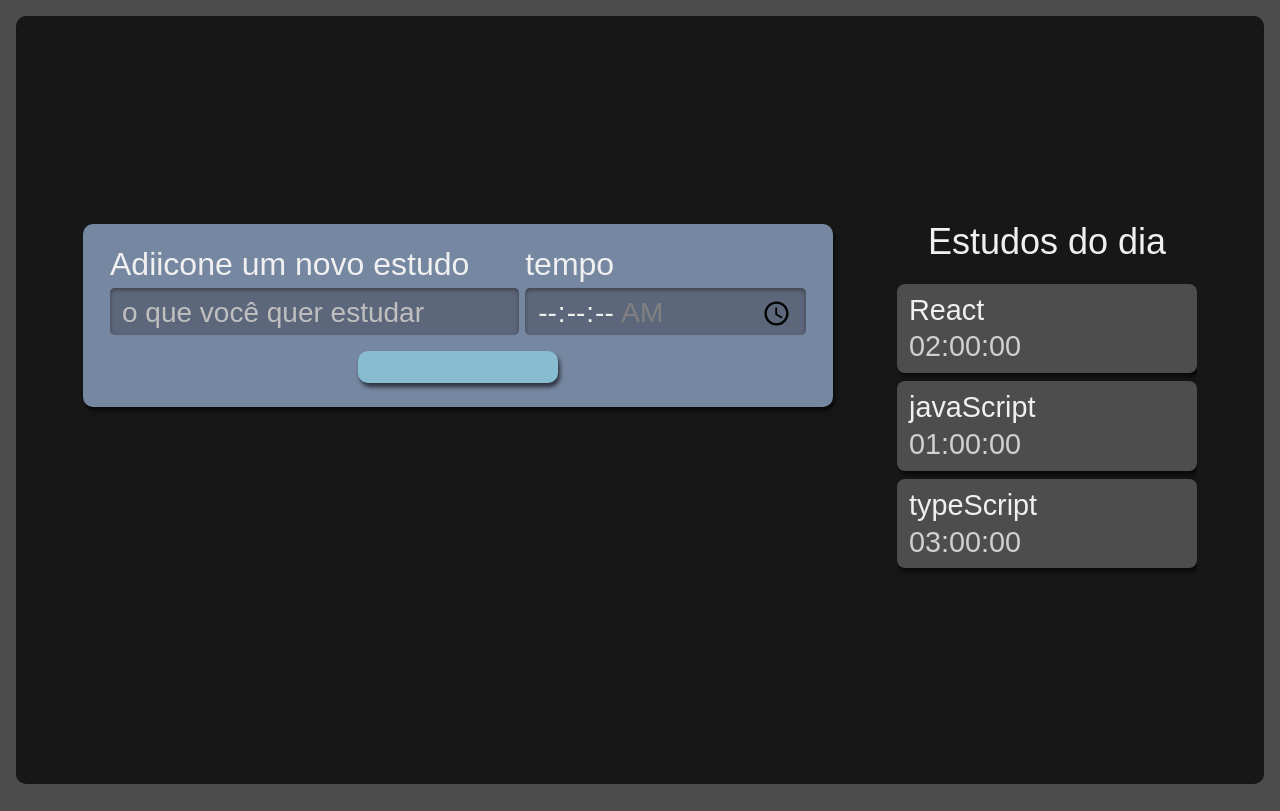
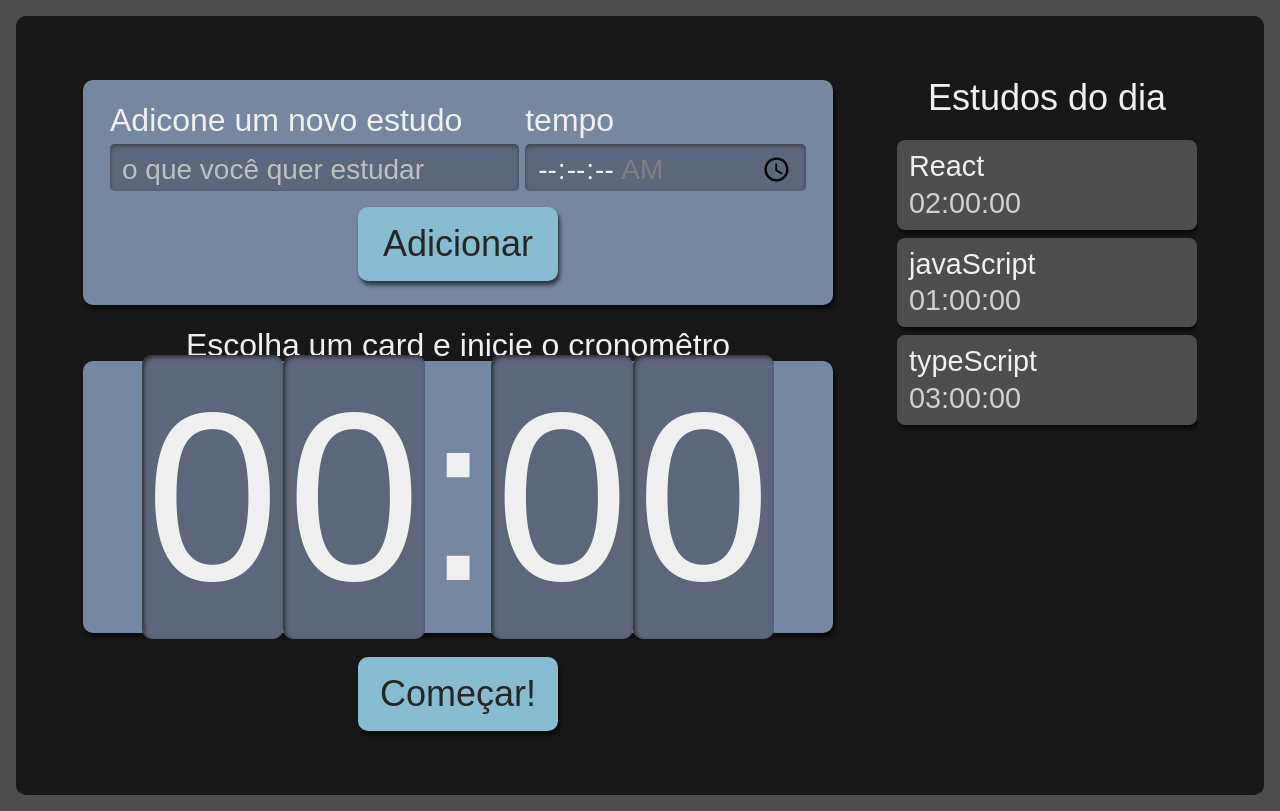
Before and after one commit to fabioMacieira16/FundamentosReactAlura, a React (Create React App) app in the folder alura-studies/: page / in a window 1280 px wide. Built offline with nearby package versions, Linux system fonts and the light colour scheme.

Commit message:
featuer: create component relogio and crononometro

```diff
--- a/alura-studies/src/components/Button/index.tsx
+++ b/alura-studies/src/components/Button/index.tsx
@@ -1,12 +1,16 @@
-import React from "react"
+import React from 'react';
 import Style from './Button.module.scss'
-class Button extends React.Component {
+interface IProps {
+    children: React.ReactChild;
+}
+class Botao extends React.Component<IProps> {
     render() {
         return (
             <button className={Style.botao}>
+                {this.props.children}
             </button>
         )
     }
 }
 
-export default Button;
+export default Botao;
--- /dev/null
+++ b/alura-studies/src/components/Cronometro/Cronometro.module.scss
@@ -0,0 +1,59 @@
+.cronometro {
+    display: flex;
+    flex-direction: column;
+    align-items: center;
+    grid-area: cronometro;
+
+    .relogioWrapper {
+      align-items: center;
+      background-color: #7687A1;
+      border-radius: 10px;
+      box-shadow: 2px 4px 4px #0000009F;
+      box-sizing: border-box;
+      display: flex;
+      font-size: 5rem;
+      justify-content: center;
+      margin-bottom: 24px;
+      padding: 16px 12px;
+      width: 100%;
+    }
+
+    .titulo {
+      font-size: 2rem;
+    }
+
+    button {
+      background-color: #88bcd1;
+      border-radius: 10px;
+      box-shadow: 2px 4px 4px #0000009F;
+      color: #272626;
+      cursor: pointer;
+      font-size: 1.25rem;
+      padding: 16px;
+      width: 150px;
+
+      &:active {
+        background-color: #7CA6B7;
+        box-shadow: 2px 2px 4px #0000009F inset;
+        cursor: auto;
+      }
+    }
+
+    @media screen and (min-width:1280px) {
+
+      .relogioWrapper{
+        font-size: 15rem;
+      }
+
+      p {
+        font-size: 2rem;
+      }
+
+      button {
+        grid-column-start: span 2;
+        justify-self: center;
+        width: 200px;
+        font-size: 2.25rem;
+      }
+    }
+  }
--- /dev/null
+++ b/alura-studies/src/components/Cronometro/Relogio/Index.tsx
@@ -0,0 +1,13 @@
+import style from "./Relogio.module.scss";
+
+export default function Relogio() {
+    return (
+        <>
+            <span className={style.relogioNumero}>0</span>
+            <span className={style.relogioNumero}>0</span>
+            <span className={style.relogioDivisao}>:</span>
+            <span className={style.relogioNumero}>0</span>
+            <span className={style.relogioNumero}>0</span>
+        </>
+    )
+}
--- /dev/null
+++ b/alura-studies/src/components/Cronometro/Relogio/Relogio.module.scss
@@ -0,0 +1,21 @@
+.relogioNumero {
+  background-color: #5D677C;
+  box-shadow: 2px 2px 4px #2B2B2B inset;
+  height: 3.6rem;
+  width: 3rem;
+  padding: 8px 4px;
+  border-radius: 10px;
+
+  @media screen and (min-width:1280px) {
+    height: 10.8rem;
+    width: 9rem;
+  }
+}
+
+.relogioDivisao {
+  height: 4.2rem;
+
+  @media screen and (min-width:1280px) {
+    height: 12.6rem;
+  }
+}
--- /dev/null
+++ b/alura-studies/src/components/Cronometro/index.tsx
@@ -0,0 +1,19 @@
+import Button from "../Button";
+import Relogio from "./Relogio/Index";
+import style from "./Cronometro.module.scss";
+
+export default function Cronometro() {
+    return (
+        <div className={style.cronometro}>
+            <p className={style.titule}>Escolha um card e inicie o cronomêtro</p>
+            <div className={style.relogioWrapper}>
+                <div>
+                    <Relogio />
+                </div>
+            </div>
+            <Button>
+                Começar!
+            </Button>
+        </div>
+    )
+}
--- a/alura-studies/src/components/Form/index.tsx
+++ b/alura-studies/src/components/Form/index.tsx
@@ -8,7 +8,7 @@
             <form className={Style.novaTarefa}>
                 <div className={Style.inputContainer}>
                     <label htmlFor="tarefa">
-                        Adiicone um novo estudo
+                        Adicone um novo estudo
                     </label>
                     <input
                         type="text"
--- a/alura-studies/src/components/pages/App.tsx
+++ b/alura-studies/src/components/pages/App.tsx
@@ -1,3 +1,4 @@
+import Cronometro from '../Cronometro';
 import Form from '../Form'
 import List from '../List'
 import Style from './App.module.scss'
@@ -7,6 +8,7 @@
     <div className={Style.AppStyle}>
       <Form />
       <List />
+      <Cronometro />
     </div>
   );
 }
```
Also changed, not shown: 1 other file (tests, documents, lock files or other folders).
